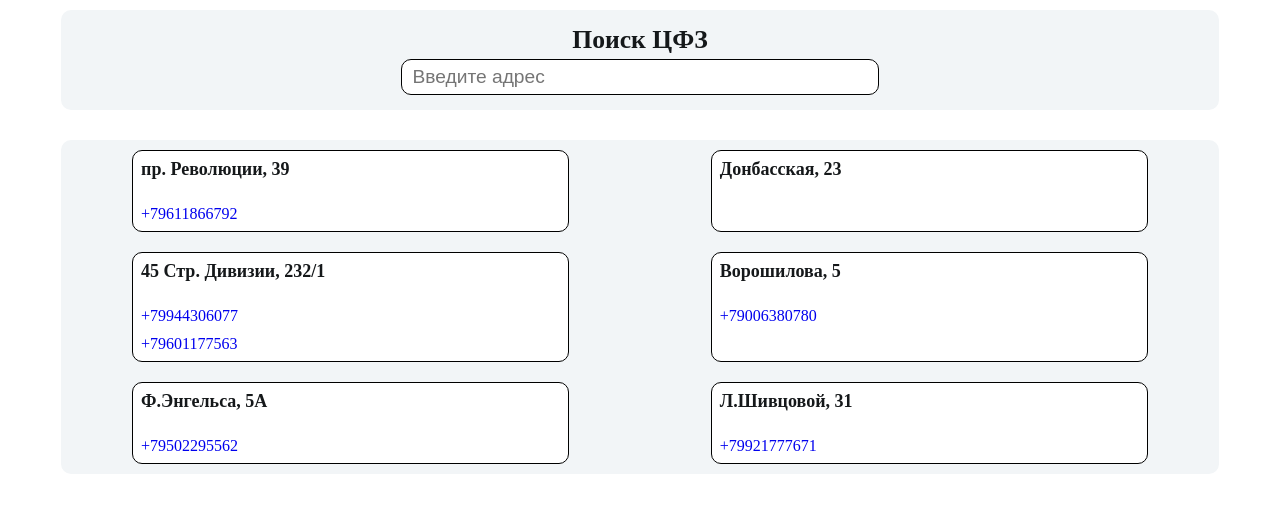
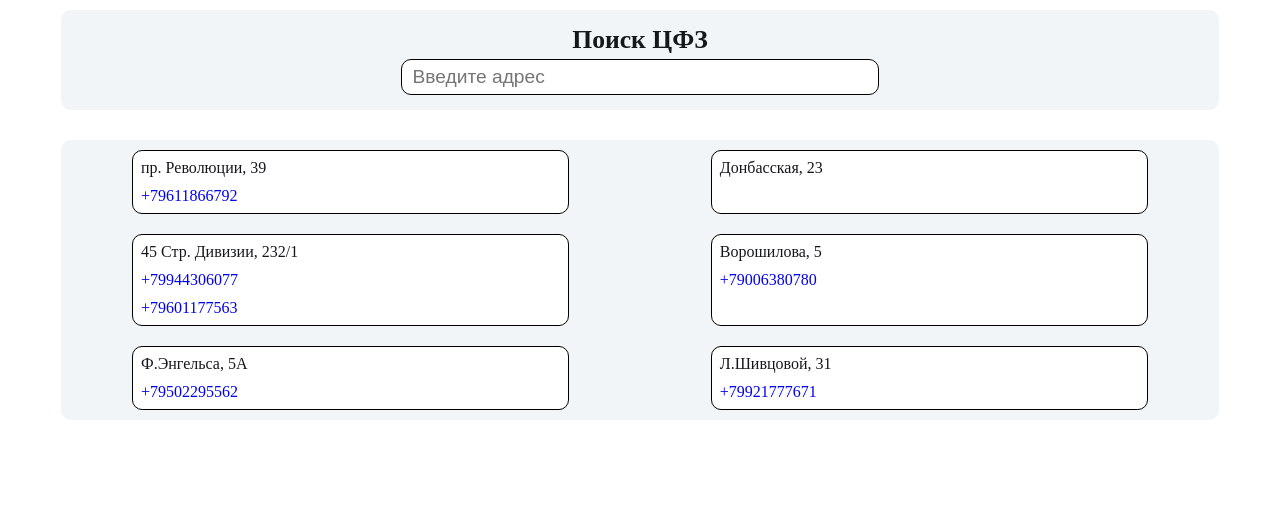
Before and after one commit to RomaGenZa/sberlog, a React (Vite) app: page / in a window 1280 px wide. Shown: the top 512 px of the page. Built offline with nearby package versions, Linux system fonts and the light colour scheme.

Commit message:
fixed BlockAddress, ContentAddress, ListAddress

```diff
--- a/src/components/BlockAddress/BlockAddress.jsx
+++ b/src/components/BlockAddress/BlockAddress.jsx
@@ -1,7 +1,5 @@
-import React from 'react'
 import style from './Blockaddress.module.scss'
 import { ListAddress } from '../ListAddress/ListAddress'
-// import { data } from '../../data/data'
 
 export const BlockAddress = ({ dataObject, search, onSelectCard  }) => {
   return (
@@ -12,8 +10,7 @@ export const BlockAddress = ({ dataObject, search, onSelectCard  }) => {
           <ListAddress
           key={idx}
           address={e.address}
-          telephone1={e.telephone1}
-          telephone2={e.telephone2}
+          telephone={e.telephone}
           comment={e.comment}
           isActive={isActive}
           onClick={() => onSelectCard?.(e)}
--- a/src/components/ContentAddress/ContentAddress.jsx
+++ b/src/components/ContentAddress/ContentAddress.jsx
@@ -1,10 +1,9 @@
-import React from "react";
 import style from "./ContentAddress.module.scss"
-// import { Phone } from "lucide-react"
 import { Head } from './SubComponents/Head/Head'
 import { Telephone } from './SubComponents/Telephone/Telephone'
 
 export const ContentAddress = ({ data, onClose }) => {
+
   return (
     <div className={style.overlay} onClick={onClose}>
       <div className={style.popup} onClick={(e) => e.stopPropagation()}>
--- a/src/components/ListAddress/ListAddress.jsx
+++ b/src/components/ListAddress/ListAddress.jsx
@@ -1,24 +1,23 @@
 import style from './ListAddress.module.scss'
-import { useEffect, useRef } from 'react'
 
-export const ListAddress = ({address, telephone1, telephone2, isActive, onClick }) => {
-  const cardRef = useRef(null);
+export const ListAddress = ({address, telephone, isActive, onClick }) => {
+  return (
+    <div
+      onClick={onClick}
+      className={`${style.list_address} ${isActive ? style.active : ""}`}
+    >
+      <p>{address}</p>
 
-  useEffect(() => {
-    if (isActive && cardRef.current) {
-      cardRef.current.scrollIntoView({
-        behavior: "smooth",
-        block: "center"
-      });
-    }
-  }, [isActive]);
-  return (
-    <div ref={cardRef} onClick={onClick} className={`${style.list_address} ${isActive ? style.active : ""}`}>
-      <p className={style.address_head}>{address}</p>
-      {telephone1 && (
-      <a className={style.list_tel} href={`tel:${telephone1}`} onClick={(e) => e.stopPropagation()}>{telephone1}</a>)}
-      {telephone2 && (
-      <a className={style.list_tel} href={`tel:${telephone2}`} onClick={(e) => e.stopPropagation()}>{telephone2}</a>)}
+      {telephone.map((tel, idx) => (
+        <a
+          key={idx}
+          className={style.list_tel}
+          href={`tel:${tel}`}
+          onClick={(e) => e.stopPropagation()}
+        >
+          {tel}
+        </a>
+      ))}
     </div>
   )
 }
```
